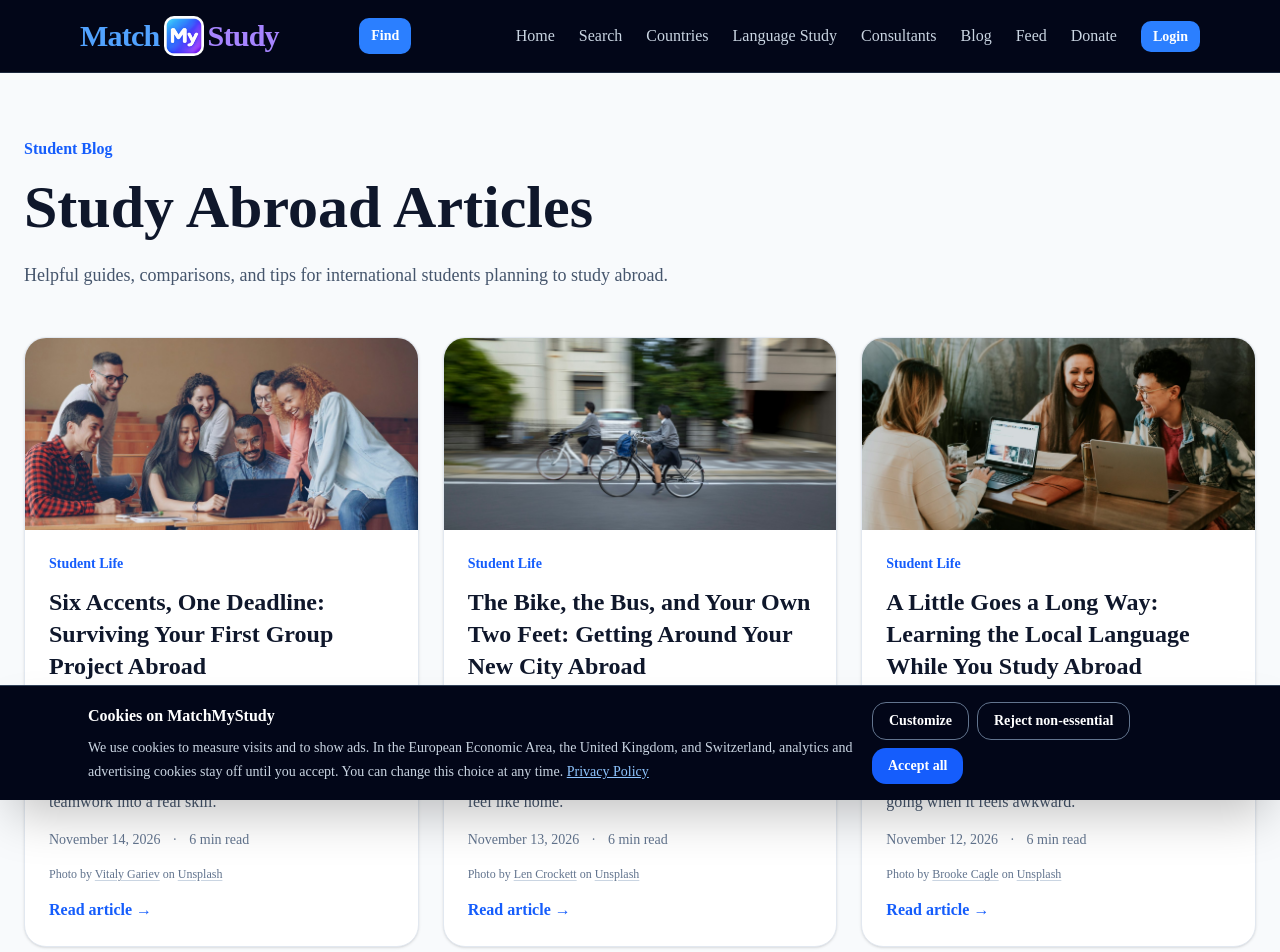
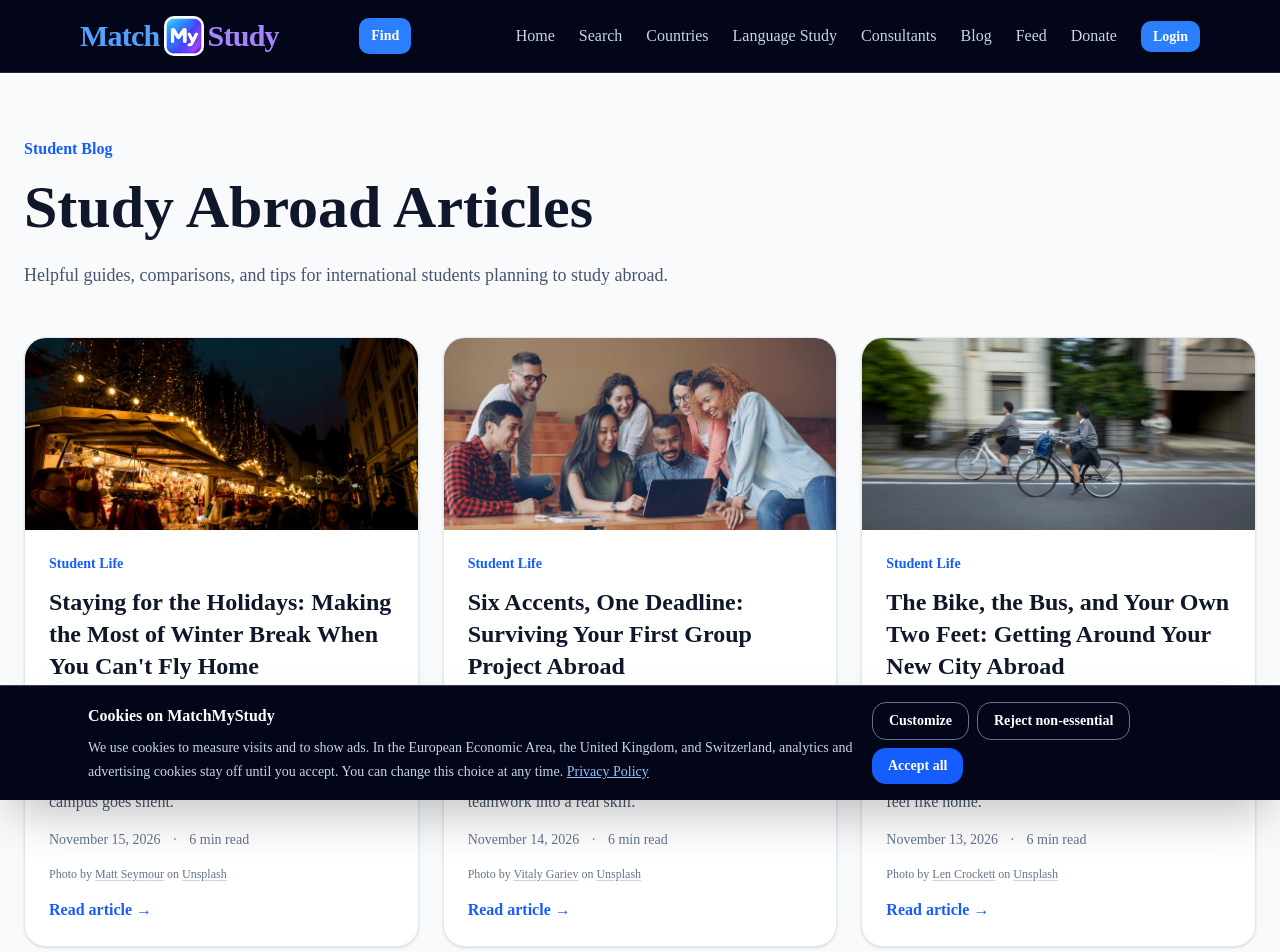
Before and after one commit to Ravindu612/MatchMyStudy, a Next.js app: page /blog in a window 1280 px wide. Shown: the top 952 px of the page. Built offline with nearby package versions, Linux system fonts and the light colour scheme; no server answers.

Commit message:
Add November 15 blog post: Making the Most of Winter Break Abroad

```diff
--- a/data/blog/posts.ts
+++ b/data/blog/posts.ts
@@ -1125,6 +1125,55 @@ export const blogPosts: BlogPost[] = [
     },
   },
   {
+    title: "Staying for the Holidays: Making the Most of Winter Break When You Can't Fly Home",
+    slug: "winter-break-abroad",
+    description:
+      "A warm, practical guide for international students spending the winter holidays abroad: planning ahead, finding company, keeping traditions alive, using the quiet weeks well, and looking after yourself when campus goes silent.",
+    category: "Student Life",
+    date: "2026-11-15",
+    readTime: "6 min read",
+    intro:
+      "In late November, the conversations around campus start to change. Classmates compare flight prices, someone is counting down the days until their mum's cooking, and the halls slowly fill with suitcases by the door. If you are not going home this year, because of cost, distance, a part-time job, or simply timing, it is easy to feel like you are the only one staying behind.\n\nYou are not. Every winter, plenty of international students spend the holidays in their study country, and many of them later say it was one of their favourite parts of the year. A quiet campus, a new city in winter, and a little freedom from deadlines can be a gift, if you plan for it. Here is how to make your winter break feel less like waiting and more like living.",
+    sections: [
+      {
+        heading: "Plan before the campus empties",
+        text: "The weeks before the break are busy with assignments and exams, so it is tempting to leave holiday planning until the last day of term. Try not to. Once most students leave, you may find that some cafés, libraries, and student services keep shorter hours or close for a while.\n\nA few simple checks help a lot. Find out which campus buildings stay open and when, whether your accommodation stays open the whole time or needs you to register if you are staying, and how shops and public transport run on public holidays where you live. Stock up on basics before the busiest days, and note an emergency contact number for your accommodation and for your university's out-of-hours support. Ten minutes of planning now saves a stressful evening later.",
+      },
+      {
+        heading: "Find your holiday people",
+        text: "You will rarely be the only one staying. Ask around in your course group chat, your hall, or your student society: \"Who is around over the break?\" usually brings more replies than you expect. Many universities, international student offices, student unions, and local faith or community groups also organise holiday meals, walks, or social evenings specially for students who are not travelling. Check your university's news page or noticeboards in early December.\n\nIf a local friend or classmate invites you to their family's celebration, say yes if you feel comfortable. It is a generous offer, and a wonderful window into local traditions. Bring something small, like a sweet from home, flowers, or a card, and do not worry about getting every custom right. Curiosity and a thank-you go a long way.",
+      },
+      {
+        heading: "Bring your own traditions with you",
+        text: "Holidays far from home can feel strange because the rhythm is different. Maybe your biggest celebration falls at another time of year, or the dishes and songs you grew up with are nowhere to be found. You can recreate a small piece of home, even in a shared kitchen.\n\nCook one dish that tastes like your family's table and share it with friends from other countries. Ask them to bring something from theirs. These mixed holiday meals, with five cuisines and a slightly chaotic table, are often the ones students remember most. Schedule a video call with family at a time that works across your time zones, and if you can, let them see the meal or the decorations. It helps them feel close to your new life too.",
+      },
+      {
+        heading: "Explore your city in its winter clothes",
+        text: "During term, most students only know the route between their room, the lecture hall, and the supermarket. The break is your chance to really meet the city. Look up seasonal markets, free museum days, light displays, concerts, and winter walks. Local tourism and city council websites usually list events, and many are free or cheap.\n\nIf you want to travel further, a short trip by train or bus to a nearby town can be lovely, but check your study visa or residence permit rules before you leave the country, and make sure your passport and any travel documents are valid for the trip and your return. Your university's international office can tell you what documents you need to re-enter. When in doubt, stay a little closer to home and save the big trips for the summer.",
+      },
+      {
+        heading: "Use the quiet weeks without burning out",
+        text: "A long break can be a great time to catch up on reading, start a dissertation plan, update your CV, or practise the local language. It can also slide into sleeping until noon and scrolling until three. Both extremes are common, and neither feels good for long.\n\nTry a light routine: get up around the same time, go outside every day while it is light, and choose one or two small goals for the week rather than a huge list. If you have a part-time job over the break, make sure your hours stay within the work limits that apply to you, and check them with your university or the official immigration website rather than relying on friends. Remember that rest is part of the plan. You have worked hard this term, and your brain needs real time off before the next one starts.",
+      },
+      {
+        heading: "Be gentle with the harder days",
+        text: "Even with good plans, some days will feel lonely, especially around big family celebrations when your social media is full of other people's homecomings. That feeling is normal, and it usually passes. Keep in touch with a few friends who are also around, plan something small for the days you expect to be hardest, and limit scrolling if it makes you feel worse.\n\nIf the low mood stays or gets heavy, reach out. Many universities keep wellbeing or counselling services available over the holidays, sometimes with reduced hours or a phone line, and local health services stay open for urgent needs. Asking for help is a sensible step, not a failure.",
+      },
+      {
+        heading: "Start the new term a little ahead",
+        text: "In the final days of the break, take an hour to look ahead. Check your new timetable, any deadlines in the first few weeks, and whether there is anything to register for. Tidy your room, restock your kitchen, and get your sleep back to a normal rhythm before classes return.\n\nWhen your friends come back with stories from home, you will have your own: the market you discovered, the meal you cooked for eight people from six countries, the city you saw under winter lights. Staying for the holidays does not mean missing out. Often, it is the moment a foreign city quietly starts to feel like yours.",
+      },
+    ],
+    coverImage: "/images/blog/winter-break-abroad.jpg",
+    coverImageAlt: "People browsing warmly lit market stalls beneath Christmas lights on a winter night in Bruges",
+    unsplash: {
+      photographerName: "Matt Seymour",
+      photographerUrl: "https://unsplash.com/@mattseymour",
+      photoUrl:
+        "https://unsplash.com/photos/people-walking-on-street-with-christmas-decor-store-1O0lbPKl1vM",
+    },
+  },
+  {
     title: "Canada vs Australia for International Students",
     slug: "canada-vs-australia",
     description:
```
Also changed, not shown: public/images/blog/winter-break-abroad.jpg (added).
